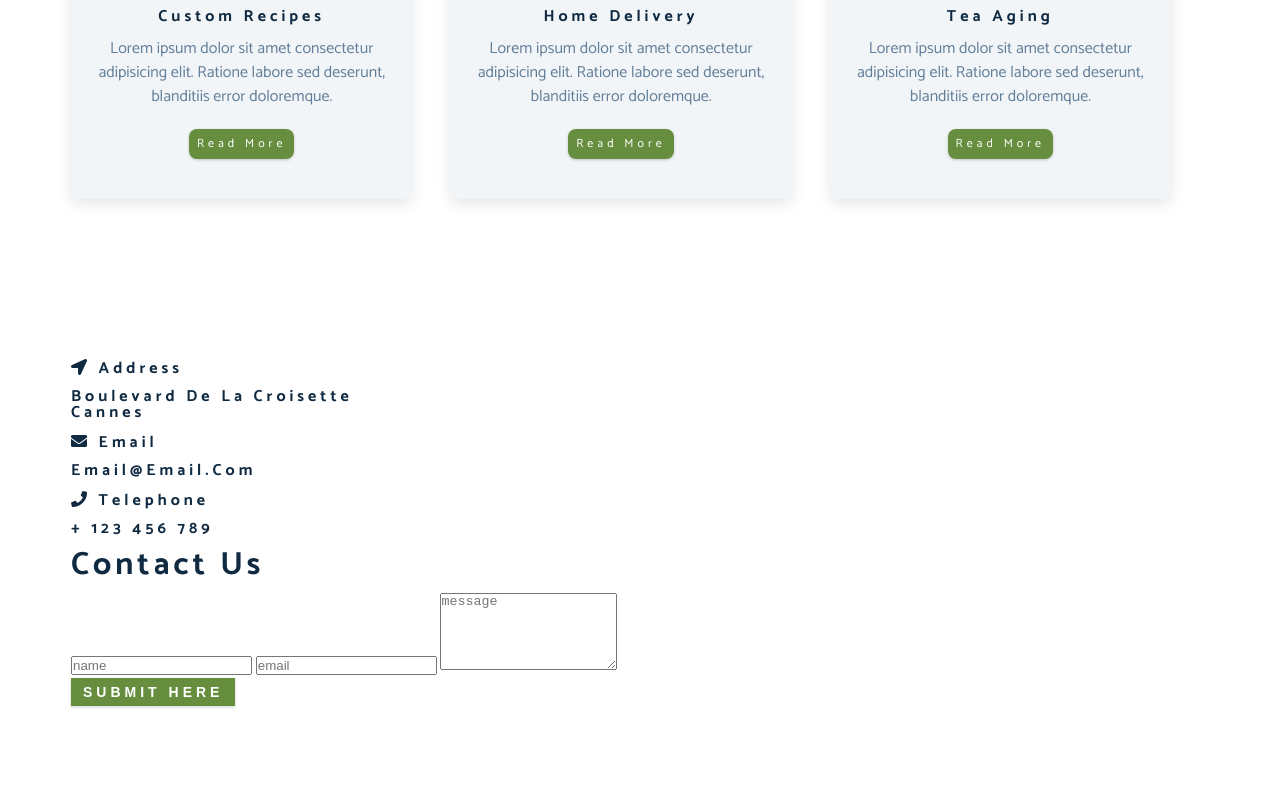
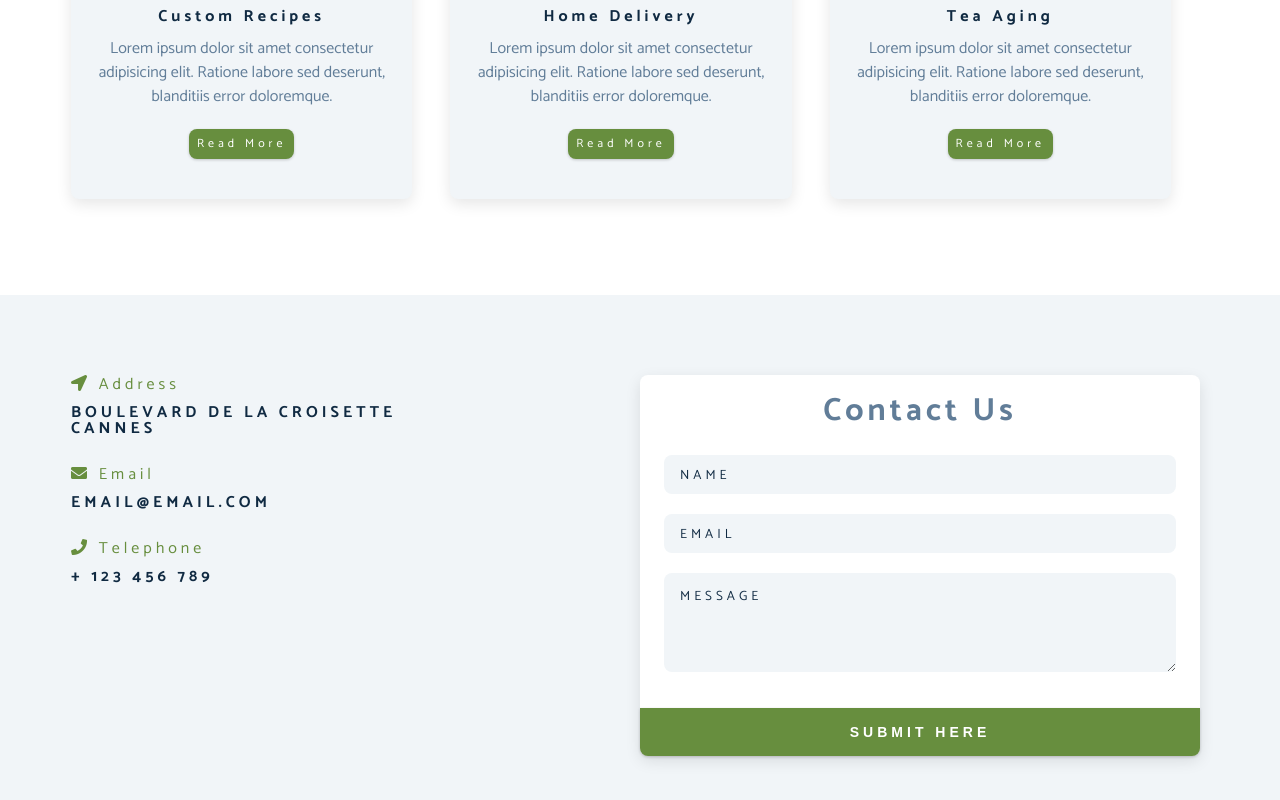
Before and after one commit to Farahcodes/tea-station, a plain HTML site: page index.html in a window 1280 px wide. Shown: the part 2522-3322 px from the top of the page. Before the commit the page ends 3292 px from the top, so only its background shows below. Drawn offline with Linux system fonts and the light colour scheme; a web font is replaced by a local one.

Commit message:
contact css

```diff
--- a/css/styles.css
+++ b/css/styles.css
@@ -392,3 +392,86 @@ Services
   transform: translate(-50%, 50%);
   border: 0.375rem solid var(--clr-grey-10);
 }
+/*
+===============
+Contact
+===============
+*/
+.contact{
+  background: var(--clr-grey-10);
+}
+.contact-form,
+.contact-info{
+  margin: 1rem 0;
+}
+.contact-item{
+  margin-bottom: 1.75rem;
+}
+.contact-title{
+  color: var(--clr-primary);
+  font-weight: 400;
+}
+.contact-text{
+  text-transform: uppercase;
+}
+.contact-form{
+  background: var(--clr-white);
+  border-radius: var(--radius);
+  text-align: center;
+  box-shadow: 0 5px 15px rgba(0,0,0,0.1);
+  transition: var(--transition);
+  max-width: 35rem;
+}
+.contact-form:hover{
+  box-shadow: 0 5px 15px rgba(0,0,0,0.2);
+}
+.contact-form h3{
+  padding-top: 1.25rem;
+  color: var(--clr-grey-5);
+}
+.form-group{
+  padding: 1rem 1.5rem;
+}
+.form-control{
+  display: block;
+  width: 100%;
+  padding: 0.75rem 1rem;
+  border: none;
+  margin-bottom: 1.25rem;
+  background: var(--clr-grey-10);
+  border-radius: var(--radius);
+  text-transform: uppercase;
+  letter-spacing: var(--spacing);
+}
+.form-control::placeholder{
+  font-family: var(--ff-primary);
+  color: var(--clr-grey-1);
+  text-transform: uppercase;
+  letter-spacing: var(--spacing);
+}
+.submit-btn{
+  display: block;
+  width: 100%;
+  padding: 1rem;
+  border-bottom-left-radius: var(--radius);
+  border-bottom-right-radius: var(--radius);
+}
+@media screen and (min-width:992px){
+  .contact-form,
+  .contact-info{
+    float: left;
+    width:50%;
+  }
+}
+
+
+
+
+
+
+
+/*
+===============
+Footer
+===============
+*/
```
